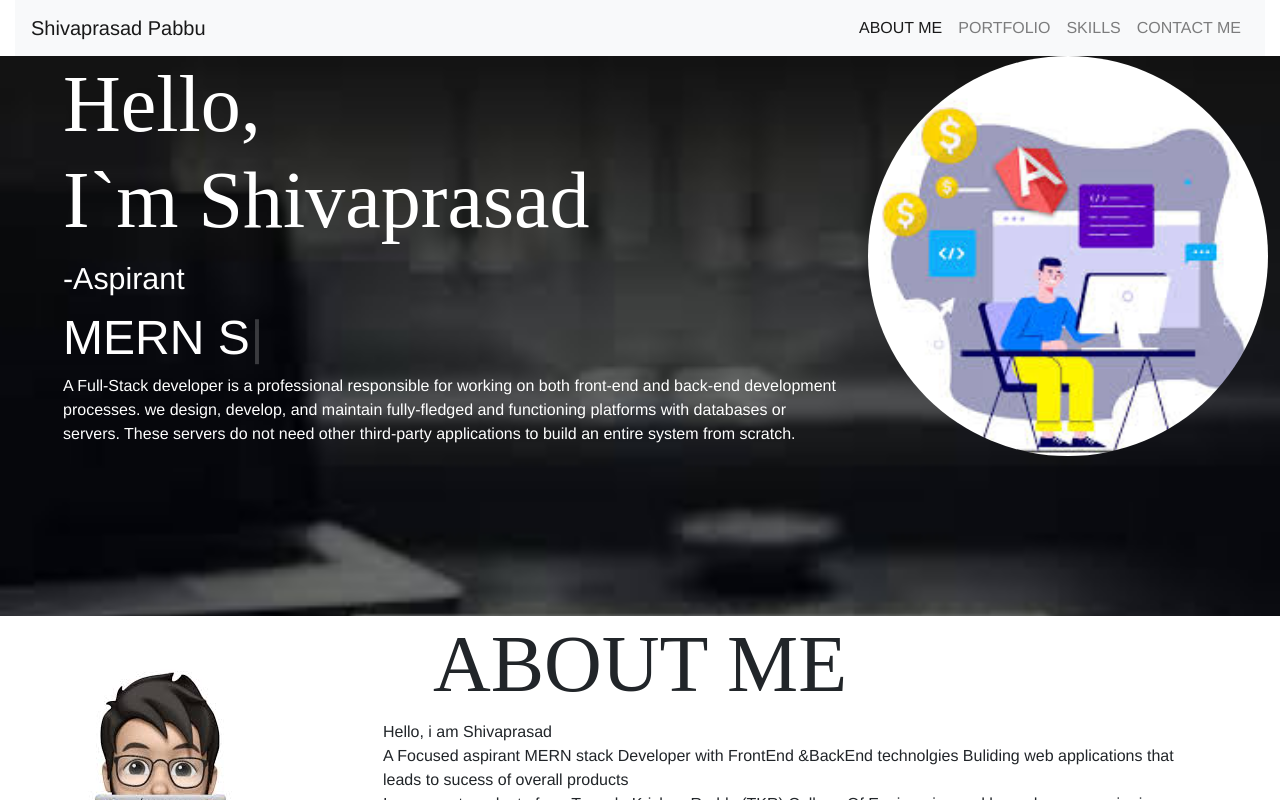
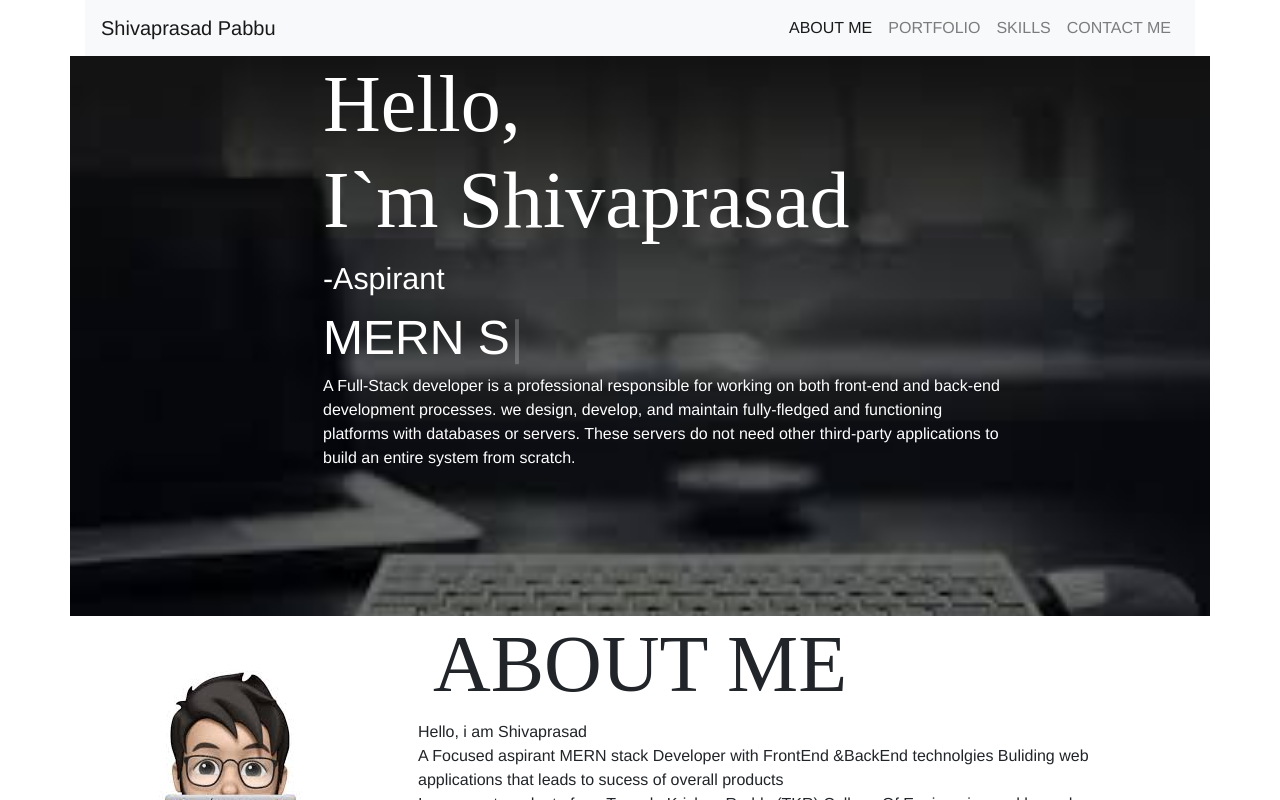
Before and after one commit to shivapabbu1/My-Portfolio, a React (Create React App) app in the folder my-app/: page / in a window 1280 px wide. Shown: the top 800 px of the page. Built offline with nearby package versions, Linux system fonts and the light colour scheme; a web font is replaced by a local one.

Commit message:
Update Homepage

```diff
--- a/my-app/src/Components/Pages/Home.jsx
+++ b/my-app/src/Components/Pages/Home.jsx
@@ -19,7 +19,7 @@ import Typewriter from 'typewriter-effect';
 const Home = () => {
   return (
     <>
-    <div class="container-fluid">
+    <div class="container">
       <section >
       <nav class="navbar navbar-expand-lg navbar-expand-md navbar-light bg-light">
   <a class="navbar-brand" href="#">Shivaprasad Pabbu</a>
@@ -50,7 +50,7 @@ const Home = () => {
 
       <section class=" Head d-flex justify-content-center  row text-white ">
 
-      <div class=" col-lg-8 col-md-6 col-sm-12 col-6">
+      <div class=" col-8">
             <div class="ml-5">
                <h1>Hello, <br/>
                   I`m Shivaprasad</h1>
@@ -65,8 +65,8 @@ const Home = () => {
 
                   </div>
                   </div>
-                  <div className="col-lg-4 col-md-6 col-sm-12 head-image" style={{width:"300px",height:"400px"}}><img src={image11} alt='logo' style={{height:"100%",borderRadius:"50%"}}/></div>
-
+{/*                   <div className="col-lg-4 col-md-6 col-sm-12 head-image" style={{width:"300px",height:"400px"}}><img src={image11} alt='logo' style={{height:"100%",borderRadius:"50%"}}/></div>
+                  */}
    </section>
 { /* head sectiion end */ }
 
```
